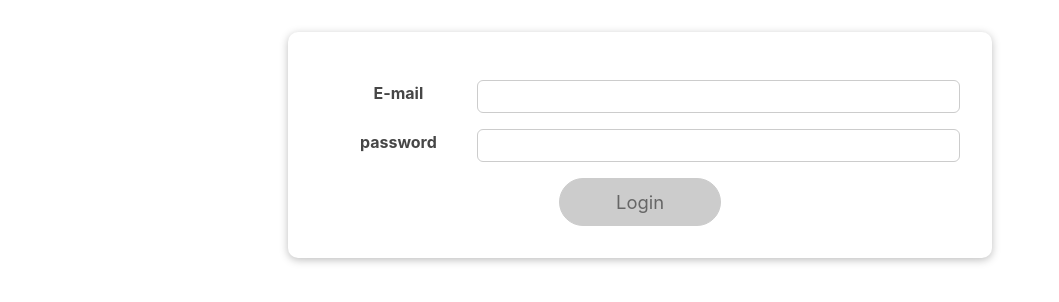
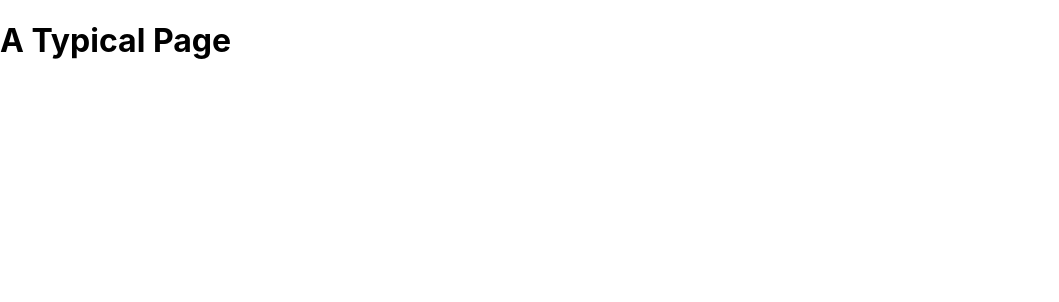
Before and after one commit to gh20000528/react-practise-four, a React (Create React App) app: page / in a window 1280 px wide. Shown: the top 302 px of the page, without its empty margins (0-1059 px from the left). Built offline with nearby package versions, Linux system fonts and the light colour scheme.

Commit message:
finish login

```diff
--- a/src/App.js
+++ b/src/App.js
@@ -1,15 +1,29 @@
 import Login from './components/Login/Login';
+import Home from './components/Home/Home'
+import MainHeader from './components/MainHeader/MainHeader'
+import React , {useState} from 'react'
 import './App.css';
 
 function App() {
+  const [isLoggedIn ,setIsLoggedIn] = useState(false)
 
-  const loginHandler = () =>{
+  const loginHandler = (email , password) =>{
+
     setIsLoggedIn(true)
   }
+
+  const logoutHandler = ()=> {
+    setIsLoggedIn(false)
+  }
   return (
-    <div className="App">
-      <Login onLogin={loginHandler}></Login>
-    </div>
+    <React.Fragment>
+      <MainHeader isAuthenticated={isLoggedIn} onLogout={logoutHandler}>
+        <main>
+          { !isLoggedIn && <Login onLogin={loginHandler}></Login> }
+          { isLoggedIn && <Home onLogout={logoutHandler}></Home> }
+        </main>
+      </MainHeader>
+    </React.Fragment>
   );
 }
 
--- a/src/components/Home/Home.js
+++ b/src/components/Home/Home.js
@@ -0,0 +1,13 @@
+import React from 'react'
+import Card from '../UI/Card/Card'
+import classes from './Home.module.css'
+
+const Home = (props) => {
+  return (
+    <Card className={classes.home}>
+        <h1>Welcome back</h1>
+    </Card>
+  )
+}
+
+export default Home
--- a/src/components/MainHeader/MainHeader.js
+++ b/src/components/MainHeader/MainHeader.js
@@ -0,0 +1,16 @@
+import React from 'react'
+import Navigation from './Navigation'
+import classes from './MainHeader.module.css'
+
+const MainHeader = (props) => {
+  return (
+    <header className={classes['main-header']}>
+      <h1>A Typical Page</h1>
+      <Navigation
+      isLoggedIn={props.isAuthenticated}
+      onLogout={props.onLogout}/>
+    </header>
+  )
+}
+
+export default MainHeader
--- a/src/components/MainHeader/Navigation.js
+++ b/src/components/MainHeader/Navigation.js
@@ -0,0 +1,28 @@
+import React from 'react'
+import classes from './Navigation.module.css'
+
+const Navigation = (props) => {
+  return (
+    <nav className={classes.nav}>
+      <ul>
+        {props.isLoggedIn && (
+          <li>
+            <a href="/">Users</a>
+          </li>
+        )}
+        {props.isLoggedIn && (
+          <li>
+            <a href="/">Admin</a>
+          </li>
+        )}
+        {props.isLoggedIn && (
+          <li>
+            <button onClick={props.onLogout}>Logout</button>
+          </li>
+        )}
+      </ul>
+    </nav>
+  )
+}
+
+export default Navigation
```
Also changed, not shown: src/components/Home/Home.module.css (added), src/components/Home/Home.module.js (deleted), src/components/MainHeader/MainHeader.module.css (added), src/components/MainHeader/MainHeader.module.js (deleted).
